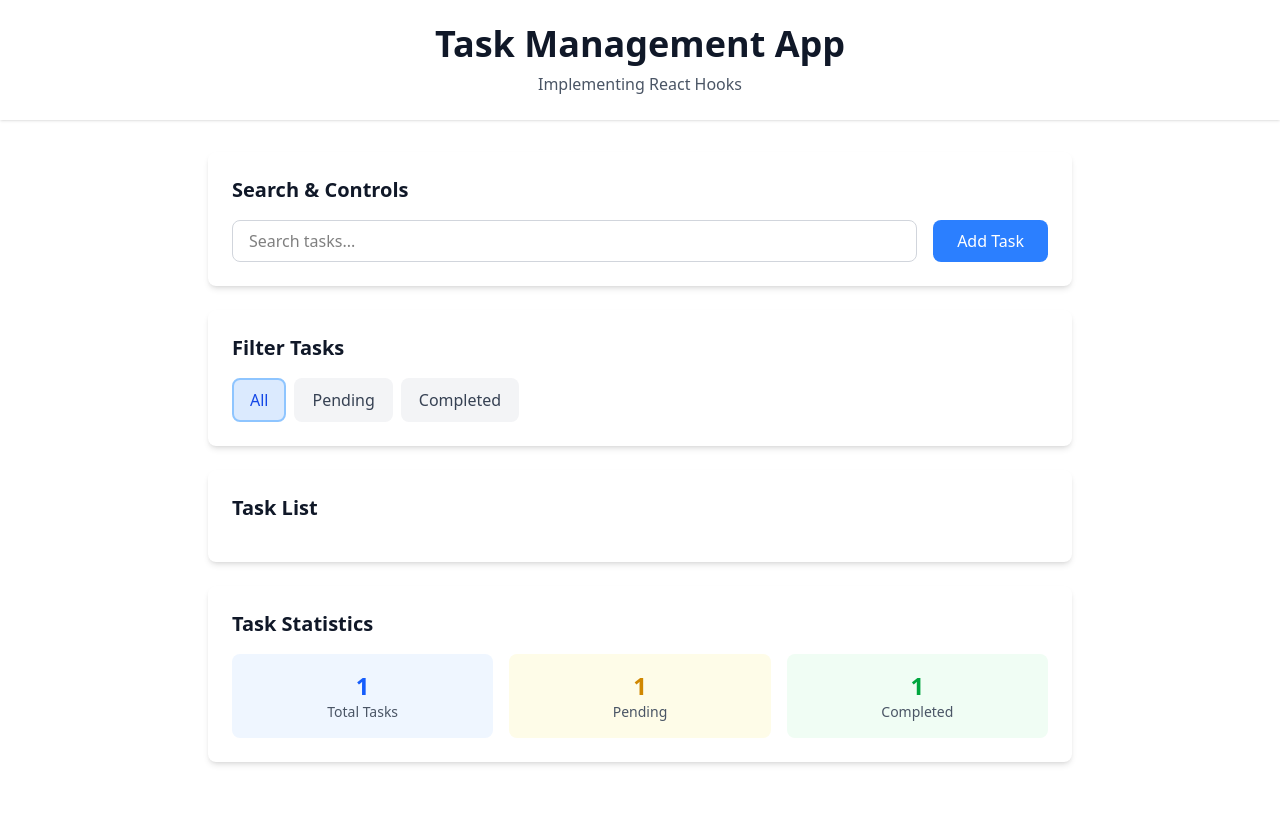
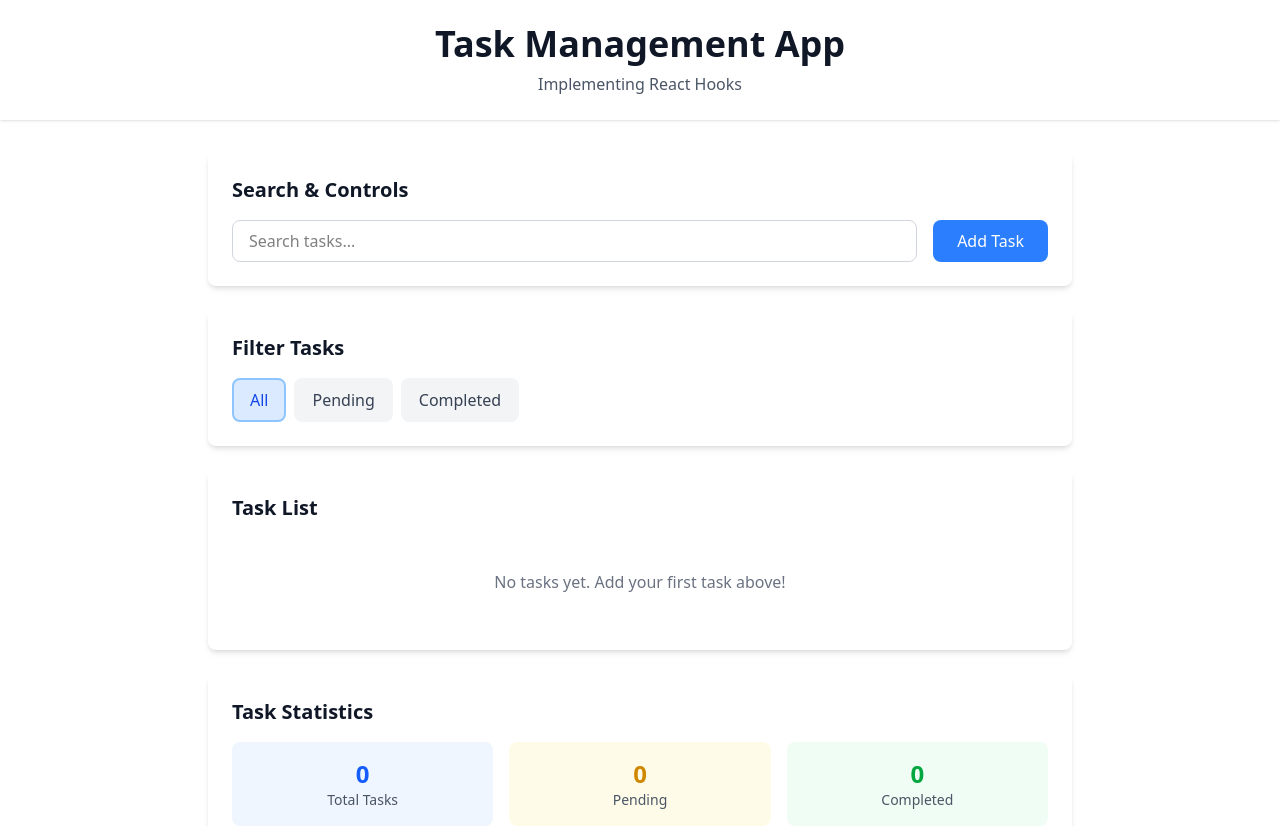
Before and after one commit to asifjirayat/task-management-app, a React (Vite) app: page / in a window 1280 px wide. Shown: the top 826 px of the page. Built offline with nearby package versions, Linux system fonts and the light colour scheme.

Commit message:
Modified TaskItem component to handle task completed and delete events. Updated App component to enable task search and working task filters

```diff
--- a/src/App.jsx
+++ b/src/App.jsx
@@ -1,4 +1,4 @@
-import { useState } from "react";
+import { act, useEffect, useState } from "react";
 import Header from "./components/Header.jsx";
 import Section from "./components/Section.jsx";
 import Button from "./components/Button.jsx";
@@ -10,8 +10,28 @@ const App = () => {
   const [searchTerm, setSearchTerm] = useState("");
   const [activeFilter, setActiveFilter] = useState("all");
   const [showAddForm, setShowAddForm] = useState(false);
-  const [tasks, setTasks] = useState([]);
+
+  // Initialize tasks from localStorage
+  const [tasks, setTasks] = useState(() => {
+    try {
+      const savedTasks = localStorage.getItem("tasks");
+      return savedTasks ? JSON.parse(savedTasks) : [];
+    } catch (error) {
+      console.error("Error loading tasks from localStorage:", error);
+      return [];
+    }
+  });
+
   const [newTaskText, setNewTaskText] = useState("");
+
+  // Sync tasks from localStorage
+  useEffect(() => {
+    try {
+      localStorage.setItem("tasks", JSON.stringify(tasks));
+    } catch (error) {
+      console.error("Error saving tasks to localStorage:", error);
+    }
+  }, [tasks]);
 
   // Handle search input
   const handleSearchInput = (event) => {
@@ -38,18 +58,54 @@ const App = () => {
   // Handle new tasks added
   const handleAddTask = () => {
     if (newTaskText.trim()) {
+      const capitalizedText =
+        newTaskText.trim().charAt(0).toUpperCase() +
+        newTaskText.trim().slice(1);
       const newTask = {
         id: Date.now(),
-        text: newTaskText.trim(),
+        text: capitalizedText,
         completed: false,
       };
 
       setTasks([...tasks, newTask]);
       setNewTaskText("");
       setShowAddForm(false);
-      console.log("Task added:", newTask);
     }
   };
+
+  // Handle task completion toggle
+  const handleToggleTask = (taskId) => {
+    setTasks(
+      tasks.map((task) =>
+        task.id === taskId ? { ...task, completed: !task.completed } : task
+      )
+    );
+  };
+
+  // Handle task deletion
+  const handleDeleteTask = (taskId) =>
+    setTasks(tasks.filter((task) => task.id !== taskId));
+
+  // Function to get filtered tasks
+  const getFilteredTasks = () => {
+    let filteredTasks = tasks;
+
+    // Apply status filter
+    if (activeFilter === "pending")
+      filteredTasks = filteredTasks.filter((task) => !task.completed);
+    else if (activeFilter === "completed")
+      filteredTasks = filteredTasks.filter((task) => task.completed);
+
+    if (searchTerm.trim()) {
+      filteredTasks = filteredTasks.filter((task) =>
+        task.text.toLowerCase().includes(searchTerm.toLowerCase())
+      );
+    }
+
+    return filteredTasks;
+  };
+
+  const filteredTasks = getFilteredTasks();
 
   return (
     <>
@@ -129,19 +185,39 @@ const App = () => {
         {/* Task List*/}
         <Section title="Task List">
           <div className="space-y-3">
-            {console.log(tasks)}
-            {tasks.map((task) => (
-              <TaskItem key={task.id} task={task.text} />
-            ))}
+            {filteredTasks.length > 0 ? (
+              filteredTasks.map((task) => (
+                <TaskItem
+                  key={task.id}
+                  task={task}
+                  onToggle={handleToggleTask}
+                  onDelete={handleDeleteTask}
+                />
+              ))
+            ) : (
+              <div className="text-center py-8 text-gray-500">
+                {searchTerm || activeFilter !== "all"
+                  ? "No tasks match your current filters"
+                  : "No tasks yet. Add your first task above!"}
+              </div>
+            )}
           </div>
         </Section>
 
         {/* Task Stats */}
         <Section title="Task Statistics">
           <div className="grid grid-cols-3 gap-4 text-center">
-            <StatCard tasksCount={1} label="Total Tasks" />
-            <StatCard tasksCount={1} label="Pending" type="pending" />
-            <StatCard tasksCount={1} label="Completed" type="completed" />
+            <StatCard tasksCount={tasks.length} label="Total Tasks" />
+            <StatCard
+              tasksCount={tasks.filter((task) => !task.completed).length}
+              label="Pending"
+              type="pending"
+            />
+            <StatCard
+              tasksCount={tasks.filter((task) => task.completed).length}
+              label="Completed"
+              type="completed"
+            />
           </div>
         </Section>
       </main>
--- a/src/components/TaskItem.jsx
+++ b/src/components/TaskItem.jsx
@@ -1,11 +1,24 @@
 import Button from "./Button.jsx";
 
-const TaskItem = ({ task }) => {
+const TaskItem = ({ task, onToggle, onDelete }) => {
   return (
     <div className="flex items-center p-4 border border-gray-200 rounded-lg">
-      <input type="checkbox" className="mr-3 w-4 h-4 text-blue-600" />
-      <span className="flex-1 text-gray-900">{task}</span>
-      <Button type="buttonDelete">Delete</Button>
+      <input
+        type="checkbox"
+        className="mr-3 w-4 h-4 text-blue-600"
+        checked={task.completed}
+        onChange={() => onToggle(task.id)}
+      />
+      <span
+        className={`flex-1 ${
+          task.completed ? "text-gray-500 line-through" : " text-gray-900"
+        }`}
+      >
+        {task.text}
+      </span>
+      <Button type="buttonDelete" onClick={() => onDelete(task.id)}>
+        Delete
+      </Button>
     </div>
   );
 };
--- a/src/dummy_tasks.js
+++ /dev/null
@@ -1,5 +0,0 @@
-export const DUMMY_TAKS = [
-  { id: 1, text: "Learn React useState hook", completed: false },
-  { id: 2, text: "Setup project with Vite", completed: false },
-  { id: 3, text: "Master React hooks", completed: true },
-];
```
